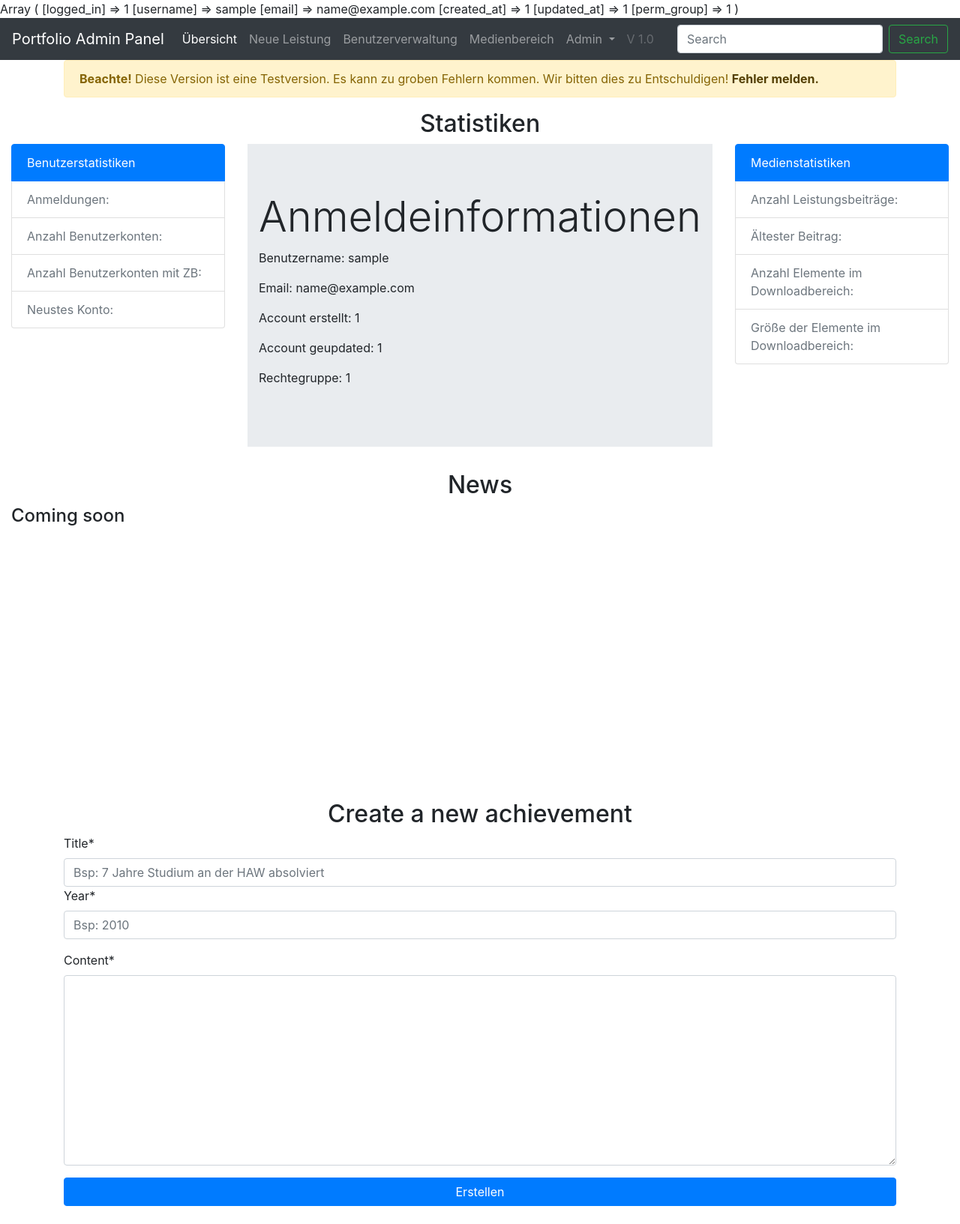
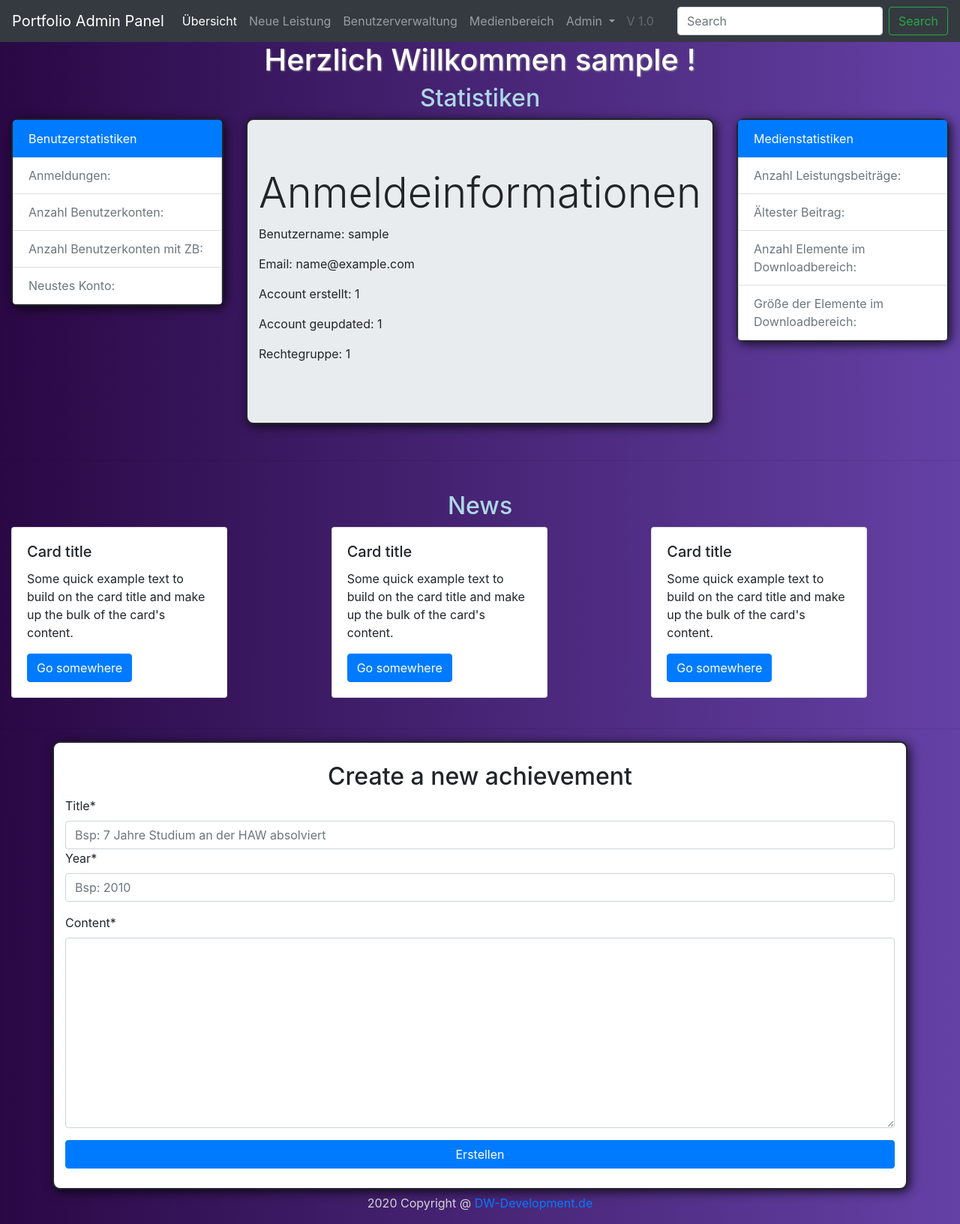
Before and after one commit to dustin2203/WebPortfolio, a PHP site: page /Portfolio/admin/index.php in a window 1280 px wide. Shown: the whole page at 75% size. Before the commit the page ends 1609 px from the top, so only its background shows below. Run offline with PHP 8.4, Linux system fonts and the light colour scheme; the visitor is signed in with stand-in values (Sample User, id 1); some libraries are stand-ins or nearby versions.

Commit message:
- Adding fundamental features

```diff
--- /dev/null
+++ b/admin/components/footer.html
@@ -0,0 +1,11 @@
+<footer>
+    <p>2020 Copyright @ <a href="http://dw-development.de">DW-Development.de</a></p>
+
+</footer>
+<style>
+    footer {
+        color: lightgray;
+        text-align: center;
+        padding-top: 0.5%;
+    }
+</style>
--- a/admin/components/navbar.html
+++ b/admin/components/navbar.html
@@ -7,7 +7,7 @@
     <div class="collapse navbar-collapse" id="navbarSupportedContent">
         <ul class="navbar-nav mr-auto">
             <li class="nav-item active">
-                <a class="nav-link" href="#">Übersicht<span class="sr-only">(current)</span></a>
+                <a class="nav-link" href="http://localhost/Portfolio/admin/index.php">Übersicht<span class="sr-only">(current)</span></a>
             </li>
             <li class="nav-item">
                 <a class="nav-link" href="#">Neue Leistung</a>
@@ -26,7 +26,7 @@
                     <a class="dropdown-item" href="http://localhost/Portfolio/admin/login.php">Login</a>
                     <a class="dropdown-item" href="http://localhost/Portfolio/system/scripts/logout_script.php">Logout</a>
                     <div class="dropdown-divider"></div>
-                    <a class="dropdown-item" href="#">!Unstable Version!</a>
+                    <a class="dropdown-item" href="http://localhost/Portfolio/admin/changelog/index.php">Changelog</a>
                 </div>
             </li>
             <li class="nav-item">
--- a/admin/index.php
+++ b/admin/index.php
@@ -3,7 +3,6 @@ session_start();
 require_once '../system/classes/session.php';
 $session_handler = new Session;
 $session_handler->check_if_login_session_set("logged_in", true, "login.php");
-print_r($_SESSION);
 ?>
 <!doctype html>
 <html lang="de">
@@ -16,29 +15,29 @@ print_r($_SESSION);
 </head>
 
 <body>
-<div class="container" id="content_warning">
-    <div class="alert alert-warning" role="alert">
-        <strong>Beachte!</strong> Diese Version ist eine Testversion. Es kann zu groben Fehlern kommen. Wir bitten dies
-        zu Entschuldigen! <a href="#" class="alert-link">Fehler melden.</a>
-    </div>
+<div class="container" id="content_heading">
+    <h1>Herzlich Willkommen <?php echo $_SESSION['username']; ?> !</h1>
 </div>
 <div class="container-fluid" id="content_stats">
     <h2>Statistiken</h2>
     <div class="row">
         <div class="col-sm">
-            <div class="list-group">
+            <div class="list-group" id="content_stats_left">
                 <button type="button" class="list-group-item list-group-item-action active" disabled>
                     Benutzerstatistiken
                 </button>
-                <button type="button" class="list-group-item list-group-item-action" disabled>Anmeldungen: </button>
-                <button type="button" class="list-group-item list-group-item-action" disabled>Anzahl Benutzerkonten: </button>
-                <button type="button" class="list-group-item list-group-item-action" disabled>Anzahl Benutzerkonten mit ZB: </button>
+                <button type="button" class="list-group-item list-group-item-action" disabled>Anmeldungen:</button>
+                <button type="button" class="list-group-item list-group-item-action" disabled>Anzahl Benutzerkonten:
+                </button>
+                <button type="button" class="list-group-item list-group-item-action" disabled>Anzahl Benutzerkonten mit
+                    ZB:
+                </button>
                 <button type="button" class="list-group-item list-group-item-action" disabled>Neustes Konto:
                 </button>
             </div>
         </div>
         <div class="col-sm">
-            <div class="jumbotron jumbotron-fluid">
+            <div class="jumbotron jumbotron-fluid" id="content_login_informations">
                 <div class="container">
                     <h1 class="display-4">Anmeldeinformationen</h1>
                     <p>Benutzername: <?php echo $_SESSION['username']; ?>
@@ -49,65 +48,91 @@ print_r($_SESSION);
                     </p>
                     <p>Account geupdated: <?php echo $_SESSION['updated_at']; ?>
                     </p>
-                    <p>Rechtegruppe: <?php echo $_SESSION['perm_group'];?>
+                    <p>Rechtegruppe: <?php echo $_SESSION['perm_group']; ?>
                     </p>
                 </div>
             </div>
         </div>
         <div class="col-sm">
-            <div class="list-group">
+            <div class="list-group" id="content_stats_right">
                 <button type="button" class="list-group-item list-group-item-action active" disabled>
                     Medienstatistiken
                 </button>
-                <button type="button" class="list-group-item list-group-item-action" disabled>Anzahl Leistungsbeiträge: </button>
-                <button type="button" class="list-group-item list-group-item-action" disabled>Ältester Beitrag: </button>
-                <button type="button" class="list-group-item list-group-item-action" disabled>Anzahl Elemente im Downloadbereich: </button>
-                <button type="button" class="list-group-item list-group-item-action" disabled>Größe der Elemente im Downloadbereich:
+                <button type="button" class="list-group-item list-group-item-action" disabled>Anzahl
+                    Leistungsbeiträge:
+                </button>
+                <button type="button" class="list-group-item list-group-item-action" disabled>Ältester Beitrag:</button>
+                <button type="button" class="list-group-item list-group-item-action" disabled>Anzahl Elemente im
+                    Downloadbereich:
+                </button>
+                <button type="button" class="list-group-item list-group-item-action" disabled>Größe der Elemente im
+                    Downloadbereich:
                 </button>
             </div>
         </div>
     </div>
 </div>
+<hr>
 <div class="container-fluid" id="content_news">
     <h2>News</h2>
-    <h4>Coming soon</h4>
     <!-- Flexbox container for aligning the toasts -->
-    <div aria-live="polite" aria-atomic="true" class="d-flex justify-content-center align-items-center" style="min-height: 200px;">
-
-        <!-- Then put toasts within -->
-        <div class="toast" role="alert" aria-live="assertive" aria-atomic="true">
-            <div class="toast-header">
-                <img src="..." class="rounded mr-2" alt="...">
-                <strong class="mr-auto">Bootstrap</strong>
-                <small>11 mins ago</small>
-                <button type="button" class="ml-2 mb-1 close" data-dismiss="toast" aria-label="Close">
-                    <span aria-hidden="true">&times;</span>
-                </button>
-            </div>
-            <div class="toast-body">
-                Hello, world! This is a toast message.
+    <div class="row">
+        <div class="col-sm-4">
+            <div class="card" style="width: 18rem;">
+                <div class="card-body">
+                    <h5 class="card-title">Card title</h5>
+                    <p class="card-text">Some quick example text to build on the card title and make up the bulk of the
+                        card's content.</p>
+                    <a href="#" class="btn btn-primary">Go somewhere</a>
+                </div>
             </div>
         </div>
+        <div class="col-sm-4">
+            <div class="card" style="width: 18rem;">
+                <div class="card-body">
+                    <h5 class="card-title">Card title</h5>
+                    <p class="card-text">Some quick example text to build on the card title and make up the bulk of the
+                        card's content.</p>
+                    <a href="#" class="btn btn-primary">Go somewhere</a>
+                </div>
+            </div>
+        </div>
+        <div class="col-sm-4">
+            <div class="card" style="width: 18rem;">
+                <div class="card-body">
+                    <h5 class="card-title">Card title</h5>
+                    <p class="card-text">Some quick example text to build on the card title and make up the bulk of the
+                        card's content.</p>
+                    <a href="#" class="btn btn-primary">Go somewhere</a>
+                </div>
+            </div>
+        </div>
+
     </div>
 
 </div>
+<hr>
 <div class="container" id="content_insert_achievement">
     <h2>Create a new achievement</h2>
     <form action="../system/scripts/insert_achievement_script.php" method="post">
         <div class="form-group">
             <label for="exampleFormControlInput1">Title*</label>
-            <input type="text" class="form-control" id="exampleFormControlInput1" placeholder="Bsp: 7 Jahre Studium an der HAW absolviert" name="achievement_title" required>
+            <input type="text" class="form-control" id="exampleFormControlInput1"
+                   placeholder="Bsp: 7 Jahre Studium an der HAW absolviert" name="achievement_title" required>
             <label for="exampleFormControlInput2">Year*</label>
-            <input type="text" class="form-control" id="exampleFormControlInput2" placeholder="Bsp: 2010" name="achievement_year" required>
+            <input type="text" class="form-control" id="exampleFormControlInput2" placeholder="Bsp: 2010"
+                   name="achievement_year" required>
         </div>
         <div class="form-group">
             <label for="exampleFormControlTextarea1">Content*</label>
-            <textarea class="form-control" id="exampleFormControlTextarea1" rows="10" name="achievement_content" required></textarea>
+            <textarea class="form-control" id="exampleFormControlTextarea1" rows="10" name="achievement_content"
+                      required></textarea>
         </div>
         <input type="submit" class="btn btn-primary btn-block" value="Erstellen">
     </form>
 </div>
 </body>
 
+<?php require_once('./components/footer.html');?>
 
 </html>
--- a/admin/stylesheet.css
+++ b/admin/stylesheet.css
@@ -1,3 +1,41 @@
 h2 {
     text-align: center;
 }
+#content_news {
+    padding-top: 2%;
+    padding-bottom: 2%;
+}
+#content_insert_achievement {
+    padding-top: 2%;
+    padding-bottom: 2%;
+    background-color: white;
+    border-radius: 5px;
+    border: 1px solid black;
+}
+body {
+    background: #6441A5;  /* fallback for old browsers */
+    background: -webkit-linear-gradient(to right, #2a0845, #6441A5);  /* Chrome 10-25, Safari 5.1-6 */
+    background: linear-gradient(to right, #2a0845, #6441A5); /* W3C, IE 10+/ Edge, Firefox 16+, Chrome 26+, Opera 12+, Safari 7+ */
+}
+#content_login_informations, #content_stats_left, #content_stats_right, #content_insert_achievement {
+    border: 2px solid;
+    border-radius: 10px;
+    -webkit-box-shadow: 3px 3px 14px 0px rgba(0,0,0,0.75);
+    -moz-box-shadow: 3px 3px 14px 0px rgba(0,0,0,0.75);
+    box-shadow: 3px 3px 14px 0px rgba(0,0,0,0.75);
+}
+#content_heading {
+    text-align: center;
+    color: white;
+    text-shadow: 1px 1px 2px rgba(150, 150, 150, 1);
+}
+
+#content_stats > h2, #content_news > h2{
+    color: lightblue;
+}
+#content_news > .row > .col-sm-4 > .card {
+
+}
+#content_news > .row > .col-sm-4 > .card > .card-body{
+
+}
--- a/system/classes/custom_mysql_class.php
+++ b/system/classes/custom_mysql_class.php
@@ -59,6 +59,10 @@ class CustomMysql
         return false;
     }
 
+    public function create_table($query_expression) {
+        $allowed_statement = "CREATE";
+    }
+
     public function close_stream() {
         $this->connection->close();
         return true;
```
Also changed, not shown: admin/changelog/index.php (added, +67 -0 lines), admin/changelog/stylesheet.css (added, +22 -0 lines), admin/setup/index.php (added, +29 -0 lines), system/database_expressions.php (added, +32 -0 lines), system/classes/classes.php (line endings or trailing spaces).
